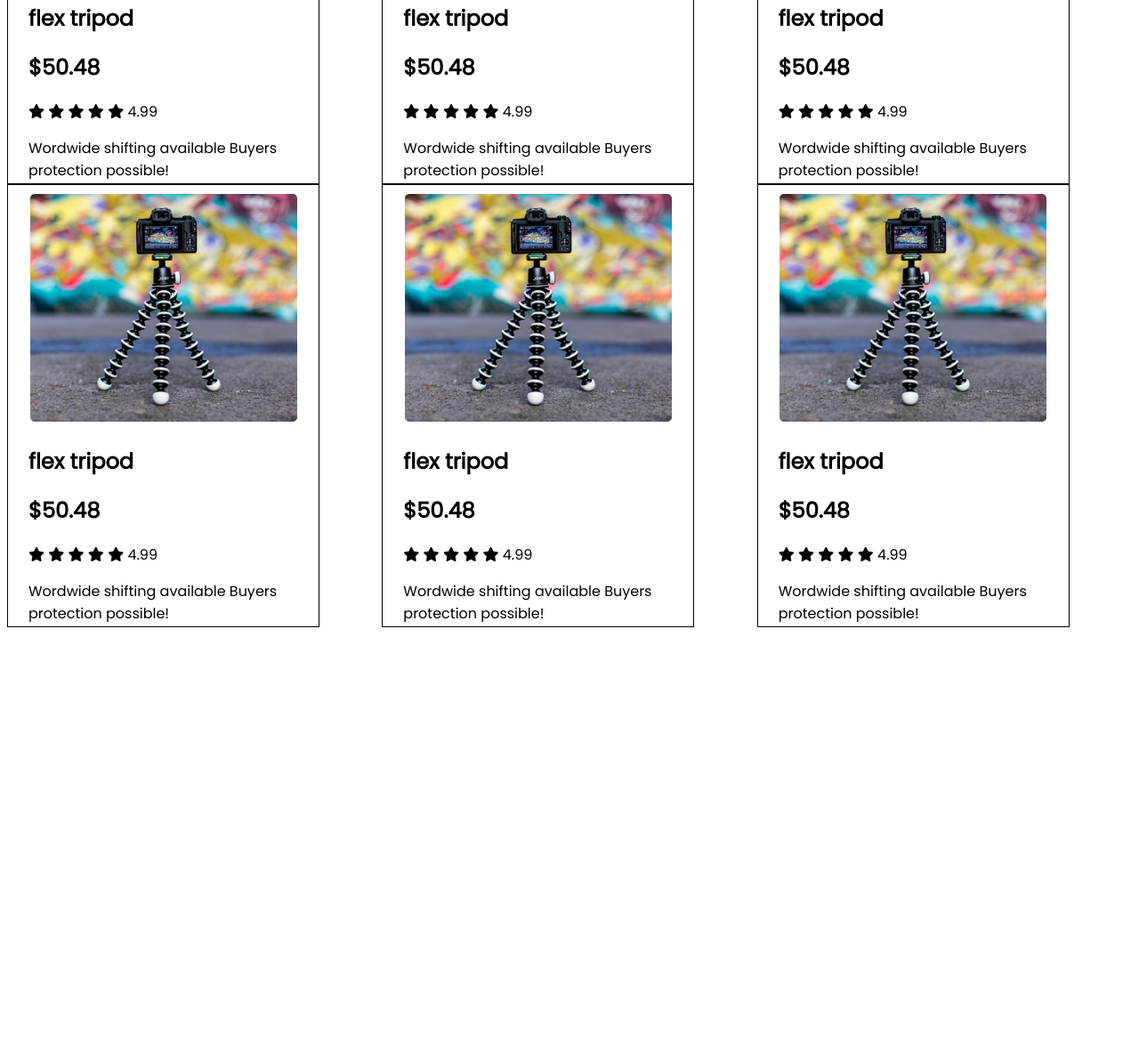
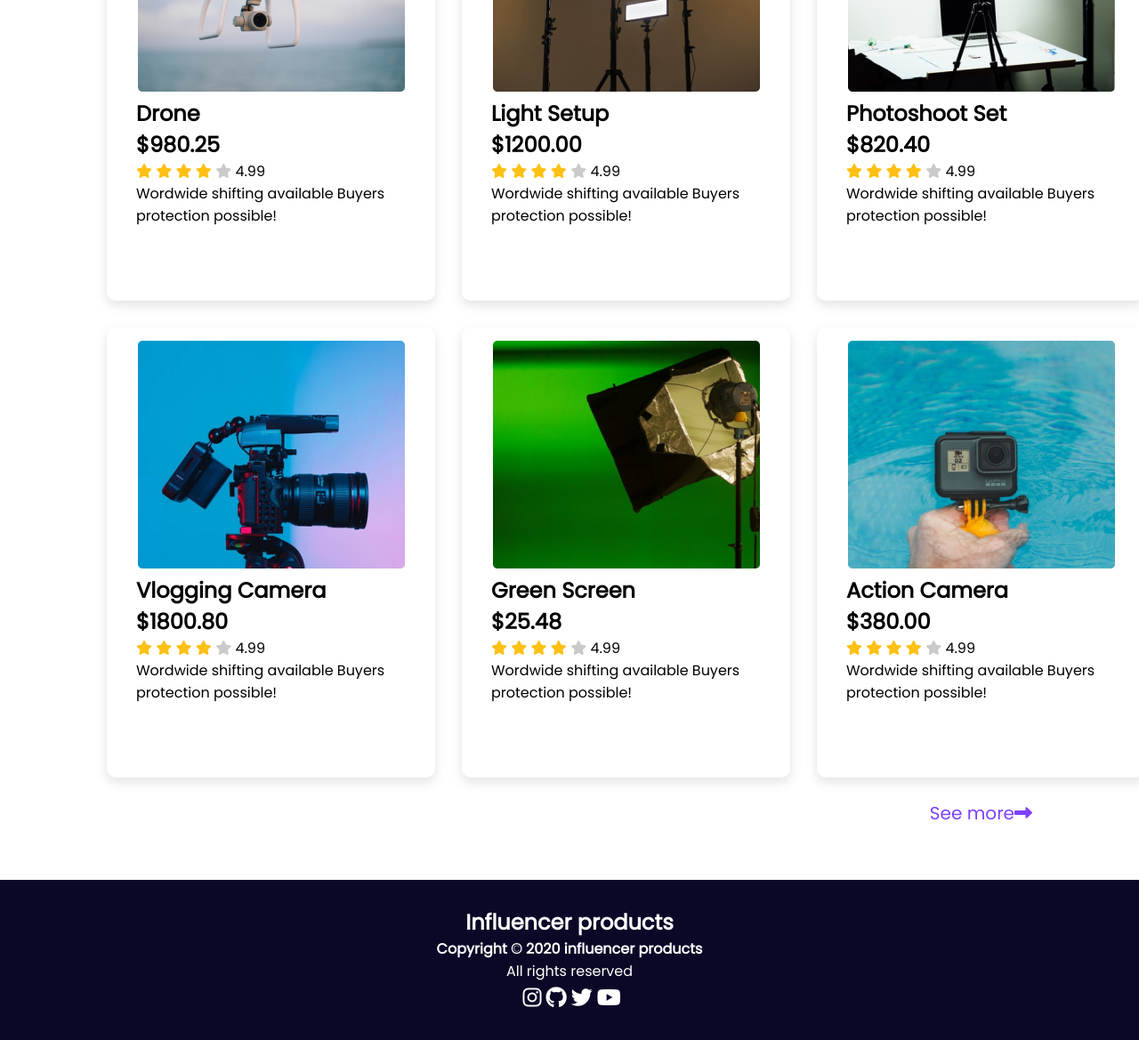
Before and after one commit to juhayerayaz/Influencers-Product-css, a plain HTML site: page index.html in a window 1280 px wide. Shown: the part 1575-2744 px from the top of the page at 89% size. Before the commit the page ends 2293 px from the top, so only its background shows below. Drawn offline with Linux system fonts and the light colour scheme.

Commit message:
web done

```diff
--- a/index.html
+++ b/index.html
@@ -10,6 +10,7 @@
     <!-- stylesheet  -->
     <link rel="stylesheet" href="./style/styles.css">
 </head>
+<!-- header start  -->
     <header>
         <nav class="head">
             <h1>Influencers Product</h1>
@@ -23,8 +24,10 @@
             <i class="fas fa-shopping-cart"></i>
         </nav>
     </header>
+    <!-- header end  -->
 <body>
     <main>
+        <!-- first look start -->
         <div class="first-impression">
 <div class="impression-text">
     <h1>
@@ -41,6 +44,8 @@
     <img src="./images/main-camera.png" alt="">
 </div>
         </div>
+        <!-- first look end  -->
+        <!-- logos here  -->
         <div class="logo-container">
         <hr>
         <div class="logos">
@@ -54,7 +59,10 @@
         </div>
         <hr>
         </div>
-        <h2>Popular Collection</h2>
+        <!-- logos end here  -->
+        <!-- middle contents start  -->
+        <div class="container">
+            <h2 id="popular">Popular Collection</h2>
         <section class="collections-container">
 
             <div class="collection">
@@ -76,11 +84,11 @@
             </div>
             <div class="collection">
             <div class="collection-img">
-                <img src="./images/tripod.png" alt="">
+                <img src="./images/mic.png" alt="">
             </div>
             <div class="collection-info">
-                <h2>flex tripod</h2>
-                <h2>$50.48</h2>
+                <h2>Microphone</h2>
+                <h2>$120.25</h2>
                 <i class="fas fa-star filled"></i>
                 <i class="fas fa-star filled"></i>
                 <i class="fas fa-star filled"></i>
@@ -93,11 +101,11 @@
             </div>
             <div class="collection">
             <div class="collection-img">
-                <img src="./images/tripod.png" alt="">
+                <img src="./images/airpod.png" alt="">
             </div>
             <div class="collection-info">
-                <h2>flex tripod</h2>
-                <h2>$50.48</h2>
+                <h2>Airbuds</h2>
+                <h2>$100.00</h2>
                 <i class="fas fa-star filled"></i>
                 <i class="fas fa-star filled"></i>
                 <i class="fas fa-star filled"></i>
@@ -110,11 +118,11 @@
             </div>
             <div class="collection">
             <div class="collection-img">
-                <img src="./images/tripod.png" alt="">
+                <img src="./images/drone.png" alt="">
             </div>
             <div class="collection-info">
-                <h2>flex tripod</h2>
-                <h2>$50.48</h2>
+                <h2>Drone</h2>
+                <h2>$980.25</h2>
                 <i class="fas fa-star filled"></i>
                 <i class="fas fa-star filled"></i>
                 <i class="fas fa-star filled"></i>
@@ -127,11 +135,11 @@
             </div>
             <div class="collection">
             <div class="collection-img">
-                <img src="./images/tripod.png" alt="">
+                <img src="./images/lights.png" alt="">
             </div>
             <div class="collection-info">
-                <h2>flex tripod</h2>
-                <h2>$50.48</h2>
+                <h2>Light Setup</h2>
+                <h2>$1200.00</h2>
                 <i class="fas fa-star filled"></i>
                 <i class="fas fa-star filled"></i>
                 <i class="fas fa-star filled"></i>
@@ -144,11 +152,11 @@
             </div>
             <div class="collection">
             <div class="collection-img">
-                <img src="./images/tripod.png" alt="">
+                <img src="./images/setup.png" alt="">
             </div>
             <div class="collection-info">
-                <h2>flex tripod</h2>
-                <h2>$50.48</h2>
+                <h2>Photoshoot Set</h2>
+                <h2>$820.40</h2>
                 <i class="fas fa-star filled"></i>
                 <i class="fas fa-star filled"></i>
                 <i class="fas fa-star filled"></i>
@@ -161,11 +169,11 @@
             </div>
             <div class="collection">
             <div class="collection-img">
-                <img src="./images/tripod.png" alt="">
+                <img src="./images/camera.png" alt="">
             </div>
             <div class="collection-info">
-                <h2>flex tripod</h2>
-                <h2>$50.48</h2>
+                <h2>Vlogging Camera</h2>
+                <h2>$1800.80</h2>
                 <i class="fas fa-star filled"></i>
                 <i class="fas fa-star filled"></i>
                 <i class="fas fa-star filled"></i>
@@ -178,11 +186,11 @@
             </div>
             <div class="collection">
             <div class="collection-img">
-                <img src="./images/tripod.png" alt="">
+                <img src="./images/single-light.png" alt="">
             </div>
             <div class="collection-info">
-                <h2>flex tripod</h2>
-                <h2>$50.48</h2>
+                <h2>Green Screen</h2>
+                <h2>$25.48</h2>
                 <i class="fas fa-star filled"></i>
                 <i class="fas fa-star filled"></i>
                 <i class="fas fa-star filled"></i>
@@ -195,11 +203,11 @@
             </div>
             <div class="collection">
             <div class="collection-img">
-                <img src="./images/tripod.png" alt="">
+                <img src="./images/action.png" alt="">
             </div>
             <div class="collection-info">
-                <h2>flex tripod</h2>
-                <h2>$50.48</h2>
+                <h2>Action Camera</h2>
+                <h2>$380.00</h2>
                 <i class="fas fa-star filled"></i>
                 <i class="fas fa-star filled"></i>
                 <i class="fas fa-star filled"></i>
@@ -211,6 +219,26 @@
             </div>
             </div>
         </section>
+        <a id="see-more" href="#">See more <i class="fas fa-long-arrow-alt-right"></i></a>
+        </div>
+        <!-- middle contents end  -->
     </main>
+    <!-- footer start  -->
+    <footer>
+        <div class="foot-title">
+            <h2>Influencer products</h2>
+        </div>
+            <div class="footer-text">
+         <h4>Copyright &copy; 2020 influencer products</h4>
+        <p>All rights reserved</p>
+        </div>
+        <div class="foot-icons">
+            <a href="https://www.instagram.com/"><i class="fab fa-instagram"></i></a>
+            <a href="https://github.com/"><i class="fab fa-github"></i></a>
+            <a href="https://twitter.com/"><i class="fab fa-twitter"></i></a>
+            <a href="https://www.youtube.com/"><i class="fab fa-youtube"></i></a>
+        </div>
+    </footer>
+    <!-- footer end  -->
 </body>
 </html>
--- a/style/styles.css
+++ b/style/styles.css
@@ -4,6 +4,8 @@
 /* starting */
 * {
   font-family: "Poppins", sans-serif;
+  margin: 0;
+  padding: 0;
 }
 /* menu bar  */
 header {
@@ -32,10 +34,13 @@ header > nav > a {
   justify-content: space-between;
   align-items: center;
 }
-.impression-text a {
+.impression-text p {
+  margin-bottom: 20px;
+}
+.btn {
   background-color: #7c40ff;
   border-radius: 41px;
-  padding: 10px;
+  padding: 12px;
   text-decoration: none;
   color: aliceblue;
 }
@@ -57,26 +62,87 @@ header > nav > a {
   width: 64px;
 }
 hr {
-  width: 60%;
+  opacity: 0.4;
+  width: 100%;
 }
 /* logos end  */
 
 /* collection container  */
+#popular {
+  margin-top: 150px;
+  margin-bottom: 30px;
+  text-align: center;
+}
+.container {
+  /* width: 1047px; */
+  margin: 60px 120px;
+}
 .collections-container {
   display: grid;
   grid-template-columns: 1fr 1fr 1fr;
+  grid-gap: 30px;
+  align-items: center;
+  justify-items: center;
 }
 .collection {
-  border: 1px solid black;
   height: 476px;
   width: 329px;
   display: flex;
   flex-direction: column;
   align-content: center;
   align-items: center;
-  padding: 10px 10px;
+  padding: 15px 20px;
+  border-radius: 10px;
+  box-shadow: 0px 5px 13px rgba(0, 0, 0, 0.116);
 }
 .collection-info {
   margin-left: 13px;
 }
+.fa-star.filled {
+  color: #ffc014;
+}
+.fa-star {
+  color: rgb(202, 202, 202);
+}
+#see-more {
+  text-decoration: none;
+  display: flex;
+  justify-content: flex-end;
+  align-items: center;
+  font-size: 20px;
+  margin-top: 25px;
+  color: #7c40ff;
+}
 /* collection container end  */
+
+/* footer */
+footer {
+  background-color: #0a0826;
+  color: white;
+  width: 100%;
+  padding-top: 30px;
+  padding-bottom: 30px;
+  margin: 0;
+}
+.footer-text {
+  text-align: center;
+}
+.foot-title {
+  text-align: center;
+  margin: 0px;
+}
+.foot-icons {
+  display: flex;
+  justify-content: center;
+  color: rgb(235, 235, 235);
+  font-size: 24px;
+}
+.foot-icons .fab {
+  margin-left: 5px;
+}
+.foot-icons a {
+  text-decoration: none;
+  color: white;
+}
+
+/* footer end  */
```
